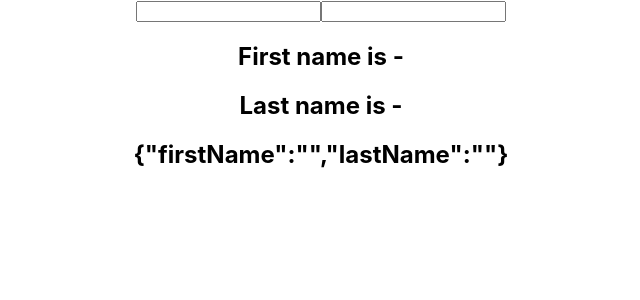
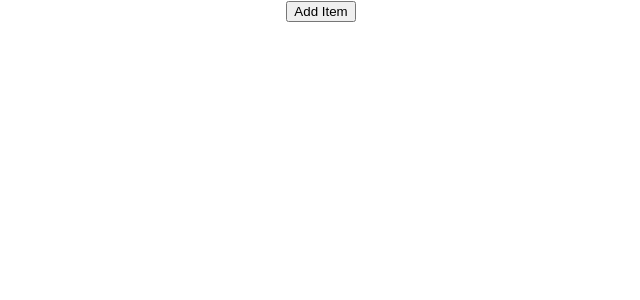
Before and after one commit to ReactJS-Avenger/try-react, a React (Create React App) app: page / in a window 1280 px wide. Shown: the top 300 px of the page, without its empty margins (319-959 px from the left). Built offline with nearby package versions, Linux system fonts and the light colour scheme.

Commit message:
useState: with array and summary points

```diff
--- a/src/App.js
+++ b/src/App.js
@@ -4,6 +4,7 @@
 import HooksCounter from './components/HookCounter';
 import HookCounterTwo from './components/HooksCounterTwo';
 import HookCounterThree from './components/HookCounterThree';
+import HookCounterFour from './components/HookCounterFour';
 
 function App() {
   return (
@@ -11,7 +12,8 @@
       {/* <ClassCounter/> */}
       {/* <HooksCounter/> */}
       {/* <HookCounterTwo/> */}
-      <HookCounterThree/>
+      {/* <HookCounterThree/> */}
+      <HookCounterFour/>
     </div>
   );
 }
--- /dev/null
+++ b/src/components/HookCounterFour.js
@@ -0,0 +1,27 @@
+import { useState } from "react";
+
+const HookCounterFour = () => {
+    const [items, setItems] = useState([])
+
+    const addItem = () => {
+        // we need to manually merge the state
+        setItems([...items, {
+            id: items.length,
+            value: Math.floor(Math.random() * 10) + 1
+        }])
+    }
+
+    return (
+        <div>
+            <button onClick={addItem}>Add Item</button>
+            <ul>
+                {
+                    items.map((item) => (
+                        <li key={item.id}>{item.value}</li>
+                    ))
+                }
+            </ul>
+        </div>
+    )
+}
+export default HookCounterFour;
```
